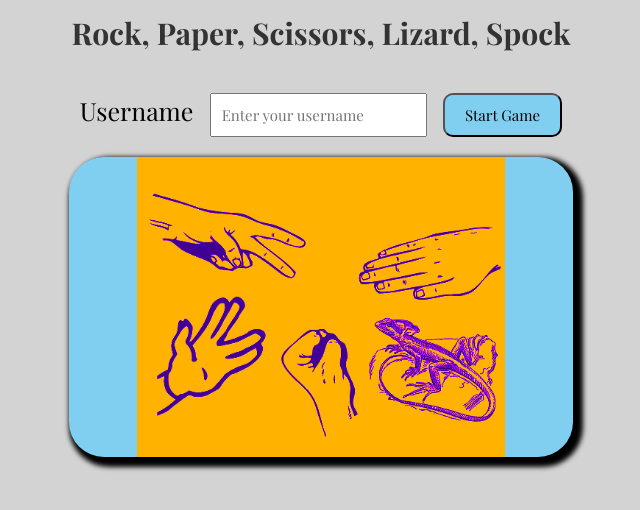
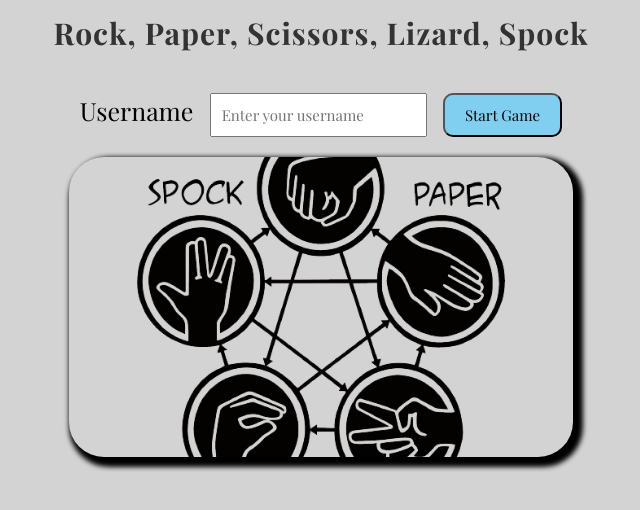
Before and after one commit to XOZANAYKUT/game, a plain HTML site: page index.html in a window 1280 px wide. Shown: the whole page, without its empty margins (319-959 px from the left). Drawn offline with nearby package versions, Linux system fonts and the light colour scheme; a web font is replaced by a local one.

Commit message:
Change picture

```diff
--- a/assets/css/style.css
+++ b/assets/css/style.css
@@ -22,12 +22,12 @@ h1 {
     margin-top: 8px;
     font-size: 30px;
     font-family: 'Playfair Display', serif;
+    letter-spacing: 1px;
 }
 
 /* Styling for the game logo */
 .logo {
-    background-image: url(../image/logo.png);
-    background-color: rgb(129, 207, 240);
+    background-image: url(../image/logo.webp);
     background-repeat: no-repeat;
     background-size: 368px;
     background-position: center;
```
Also changed, not shown: assets/image/logo.png (deleted), assets/image/logo.webp (added).
